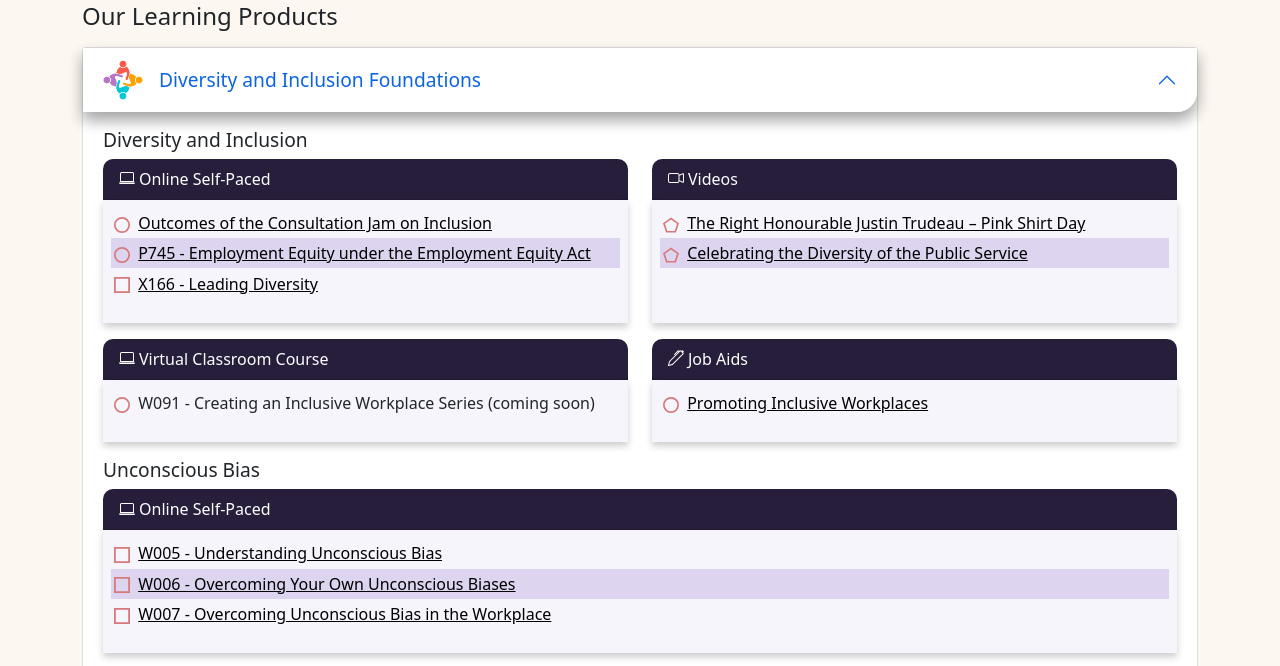
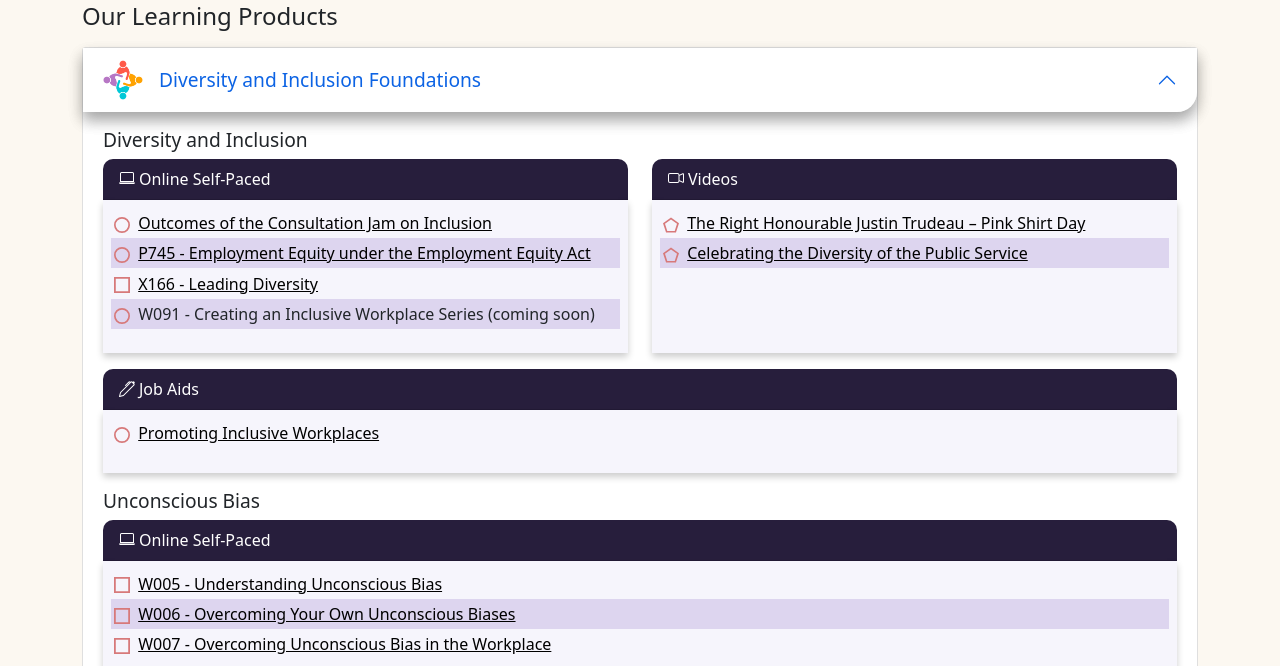
Before and after one commit to CSPS-RIW/RIW-Placemat, a plain HTML site: page index.html in a window 1280 px wide. Both pictures are taken after a click on the button "Diversity and Inclusion Foundations". Shown: the part 74-740 px from the top of the page. Drawn offline with nearby package versions, Linux system fonts and the light colour scheme; files that its build step writes are made by us from their sources.

Commit message:
W091 moved to online courses

```diff
--- a/index.html
+++ b/index.html
@@ -71,6 +71,8 @@
                                                 target="_blank"
                                                 aria-label="X166 - Leading Diversity, content provided by Skillsoft">X166
                                                 - Leading Diversity</a></li>
+                                        <li><img src="images/CSPS.svg" alt="" />W091 - Creating an Inclusive
+                                            Workplace Series (coming soon)</li>
                                     </ul>
                                 </div>
                             </div>
@@ -96,20 +98,7 @@
                                     </ul>
                                 </div>
                             </div>
-                            <div class="card border-dark mb-3 col-md-6 col-sm-12">
-                                <div class="card-header"><svg xmlns="http://www.w3.org/2000/svg" width="16" height="16"
-                                        fill="currentColor" class="bi bi-laptop mb-1 me-1" viewBox="0 0 16 16">
-                                        <path
-                                            d="M13.5 3a.5.5 0 0 1 .5.5V11H2V3.5a.5.5 0 0 1 .5-.5h11zm-11-1A1.5 1.5 0 0 0 1 3.5V12h14V3.5A1.5 1.5 0 0 0 13.5 2h-11zM0 12.5h16a1.5 1.5 0 0 1-1.5 1.5h-13A1.5 1.5 0 0 1 0 12.5z" />
-                                    </svg>Virtual Classroom Course</div>
-                                <div class="card-body text-dark">
-                                    <ul>
-                                        <li><img src="images/CSPS.svg" alt="" />W091 - Creating an Inclusive
-                                            Workplace Series (coming soon)</li>
-                                    </ul>
-                                </div>
-                            </div>
-                            <div class="card border-dark mb-3 col-md-6 col-sm-12">
+                            <div class="card border-dark mb-3 col-md-12 col-sm-12">
                                 <div class="card-header"><svg xmlns="http://www.w3.org/2000/svg" width="16" height="16"
                                         fill="currentColor" class="bi bi-pen mb-1 me-1" viewBox="0 0 16 16">
                                         <path
```
